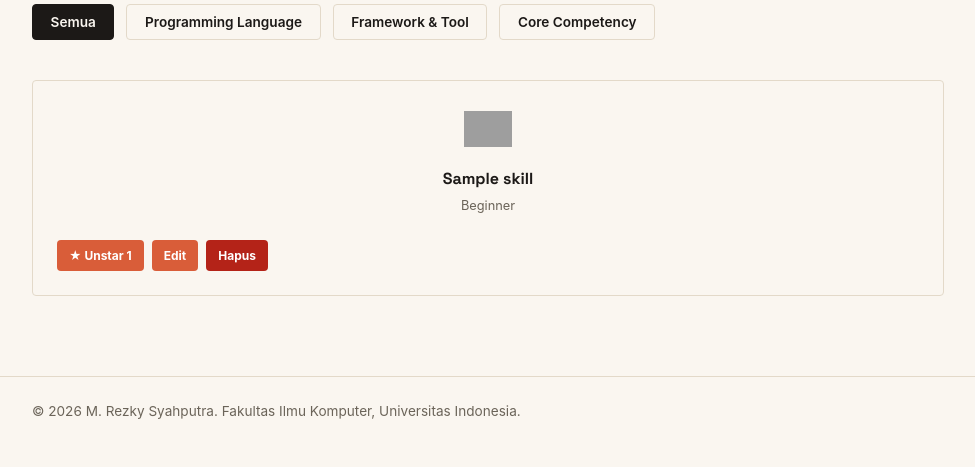
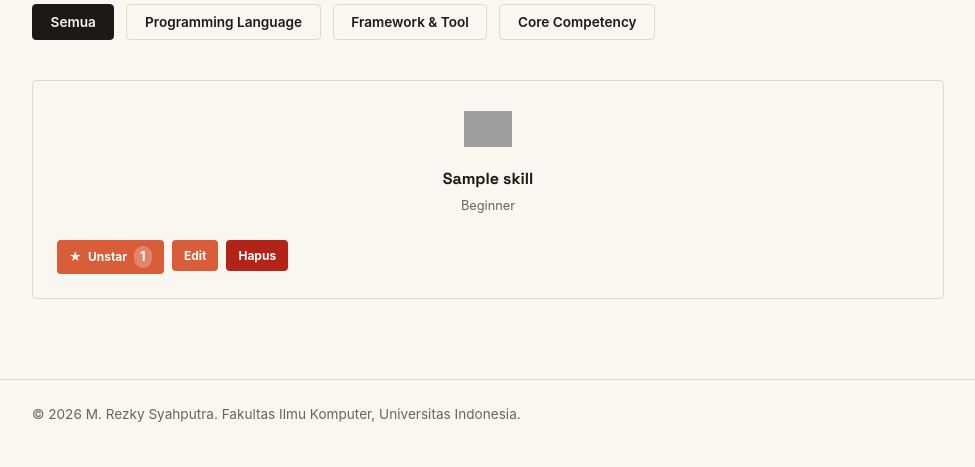
Before and after one commit to rezkyrise/myportofolio, a Django app: page /skill/ in a window 1280 px wide. Shown: the part 333-800 px from the top of the page, without its empty margins (152-1127 px from the left). Run offline with Django 5.2, Linux system fonts and the light colour scheme; a user stored in the database is signed in; tables that the repository leaves empty hold one stand-in row (values such as "Sample post"); grey boxes are pictures that could not be loaded.

Commit message:
style: add star button styling

```diff
--- a/static/css/style.css
+++ b/static/css/style.css
@@ -713,6 +713,29 @@ button:focus-visible {
     margin-top: 1.5rem;
 }
 
+/* ===== Star button ===== */
+.star-form {
+    display: inline;
+}
+
+.button-star {
+    display: inline-flex;
+    align-items: center;
+    gap: 0.4rem;
+    background: var(--ink);
+}
+
+.button-star.is-starred {
+    background: var(--accent);
+}
+
+.star-count {
+    padding: 0.05rem 0.4rem;
+    border-radius: 999px;
+    background: rgba(255, 255, 255, 0.25);
+    font-size: 0.8rem;
+}
+
 @media (max-width: 600px) {
     .page-header {
         align-items: flex-start;
```
